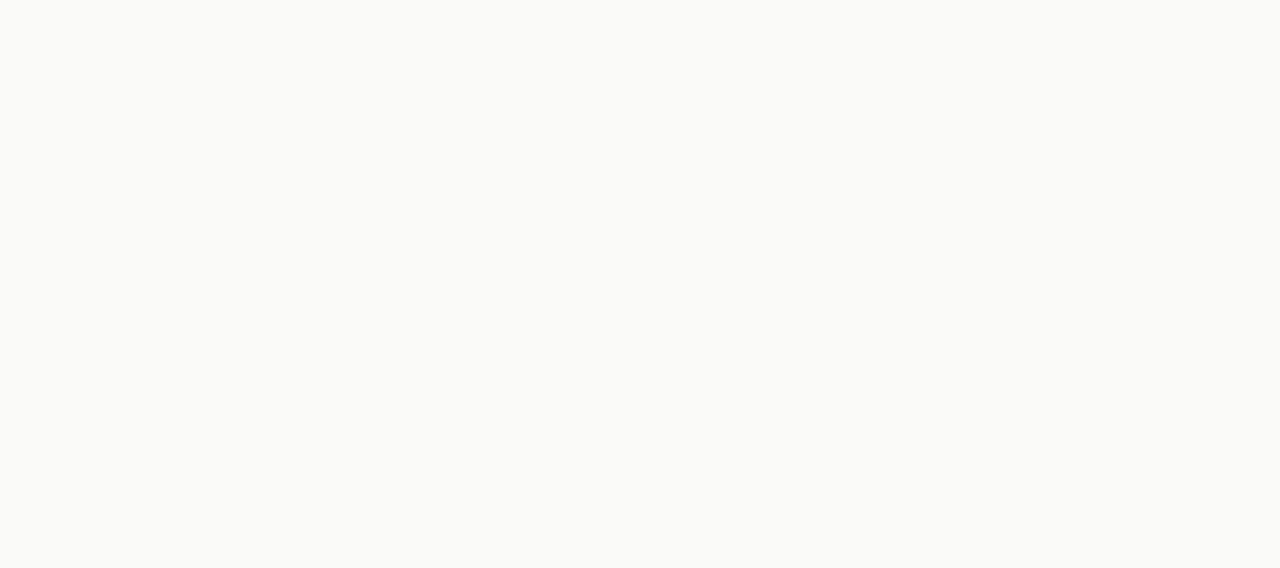
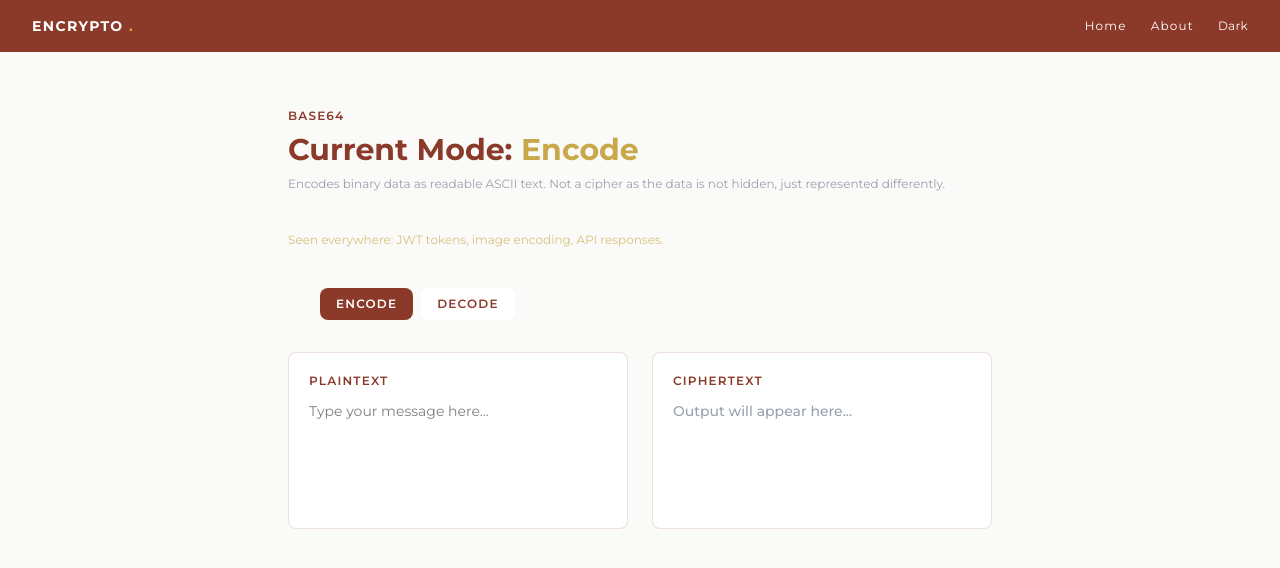
Before and after one commit to Krimzonn/encrypto, a React (Vite) app: page /cipher/base64 in a window 1280 px wide. Before the commit this address had no page. Shown: the top 568 px of the page. Built offline with nearby package versions, Linux system fonts and the light colour scheme.

Commit message:
Completed the Base64 Encoder

```diff
--- a/src/App.jsx
+++ b/src/App.jsx
@@ -8,6 +8,7 @@ import Vigenere from "./pages/Vigenere";
 import RailFence from "./pages/RailFence";
 import { useTheme } from "./hooks/useTheme";
 import XOR from "./pages/XOR";
+import Base64 from "./pages/Base64";
 
 function App() {
   useTheme();
@@ -23,6 +24,7 @@ function App() {
           <Route path="/cipher/vigenere" element={<Vigenere />} />
           <Route path="/cipher/railfence" element={<RailFence />} />
           <Route path="/cipher/xor" element={<XOR />} />
+          <Route path="/cipher/base64" element={<Base64 />} />{" "}
         </Routes>
       </AnimatePresence>
     </BrowserRouter>
--- /dev/null
+++ b/src/ciphers/base64.js
@@ -0,0 +1,37 @@
+export function base64Encode(text) {
+  try {
+    return btoa(text);
+  } catch {
+    return btoa(unescape(encodeURIComponent(text)));
+  }
+}
+
+export function base64Decode(text) {
+  try {
+    return atob(text);
+  } catch {
+    return "Invalid Base64 string";
+  }
+}
+
+export function buildBase64Map(text) {
+  if (!text) {
+    return [];
+  }
+
+  const result = [];
+
+  for (let i = 0; i < Math.min(text.length, 12); i += 3) {
+    const chunk = text.slice(i, i + 3);
+    const encoded = btoa(chunk.padEnd(3, "\0")).slice(
+      0,
+      Math.ceil((chunk.length * 4) / 3),
+    );
+    result.push({
+      original: chunk,
+      encoded,
+    });
+  }
+
+  return result;
+}
--- /dev/null
+++ b/src/pages/Base64.jsx
@@ -0,0 +1,106 @@
+import { useState, useMemo } from "react";
+import Navbar from "../components/Navbar";
+import PageWrapper from "../components/PageWrapper";
+import FadeIn from "../components/FadeIn";
+import CipherIO from "../components/CipherIO";
+import ModesTab from "../components/ModesTab";
+import { base64Decode, base64Encode, buildBase64Map } from "../ciphers/base64";
+import { motion } from "framer-motion";
+
+const modes = ["Encode", "Decode"];
+
+function Base64() {
+  const [mode, setMode] = useState("Encode");
+  const [input, setInput] = useState("");
+
+  const output = useMemo(() => {
+    if (!input) {
+      return "";
+    }
+
+    if (mode === "Encode") {
+      return base64Encode(input);
+    }
+
+    if (mode === "Decode") {
+      return base64Decode(input);
+    }
+
+    return "";
+  }, [input, mode]);
+
+  const base64Map = useMemo(() => {
+    return buildBase64Map(input);
+  });
+
+  return (
+    <PageWrapper>
+      <Navbar />
+
+      <div className="max-w-3xl mx-auto px-8 py-14">
+        <FadeIn delay={0.1}>
+          <p className="text-xs text-rw font-semibold tracking-widest uppercase mb-2">
+            Base64
+          </p>
+          <h1 className="text-3xl font-bold text-rw mb-2">
+            Current Mode: <span className="text-gold">{mode}</span>
+          </h1>
+          <p className="text-xs text-gray-400 mb-10">
+            Encodes binary data as readable ASCII text. Not a cipher as the data
+            is not hidden, just represented differently.
+          </p>
+          <p className="text-xs text-gold/70 mb-10">
+            Seen everywhere: JWT tokens, image encoding, API responses.
+          </p>
+        </FadeIn>
+
+        <FadeIn delay={0.2}>
+          <ModesTab mode={mode} setMode={setMode} modes={modes} />
+        </FadeIn>
+
+        <FadeIn delay={0.3}>
+          <CipherIO
+            mode={mode}
+            input={input}
+            setInput={setInput}
+            output={output}
+          />
+        </FadeIn>
+
+        {input && mode && (
+          <FadeIn delay={0.4}>
+            <div className="bg-surface border border-rw/15 rounded-lg p-5 mt-6">
+              <p className="text-xs font-semibold text-rw tracking-widest uppercase mb-1">
+                Chunk Mapping
+              </p>
+              <p className="text-xs text-gray-400 mb-4">
+                Every 3 characters → 4 Base64 characters
+              </p>
+            </div>
+            <div className="flex flex-wrap gap-4">
+              {base64Map.map((item, index) => (
+                <motion.div
+                  key={index}
+                  initial={{ opacity: 0, y: 8 }}
+                  animate={{ opacity: 1, y: 0 }}
+                  transition={{ duration: 0.2, delay: index * 0.08 }}
+                  className="flex flex-col items-center bg-rw-pale dark:bg-rw/10 rounded-lg px-4 py-3 gap-1"
+                >
+                  <span className="text-sm font-bold text-rw">
+                    {item.original}
+                  </span>
+                  <span className="text-sm text-rw/70"> ↓ </span>
+                  <span className="text-sm font-bold text-gold">
+                    {item.encoded}
+                  </span>
+                </motion.div>
+              ))}
+            </div>
+          </FadeIn>
+        )}
+      </div>
+    </PageWrapper>
+  );
+}
+
+export default Base64;
```
